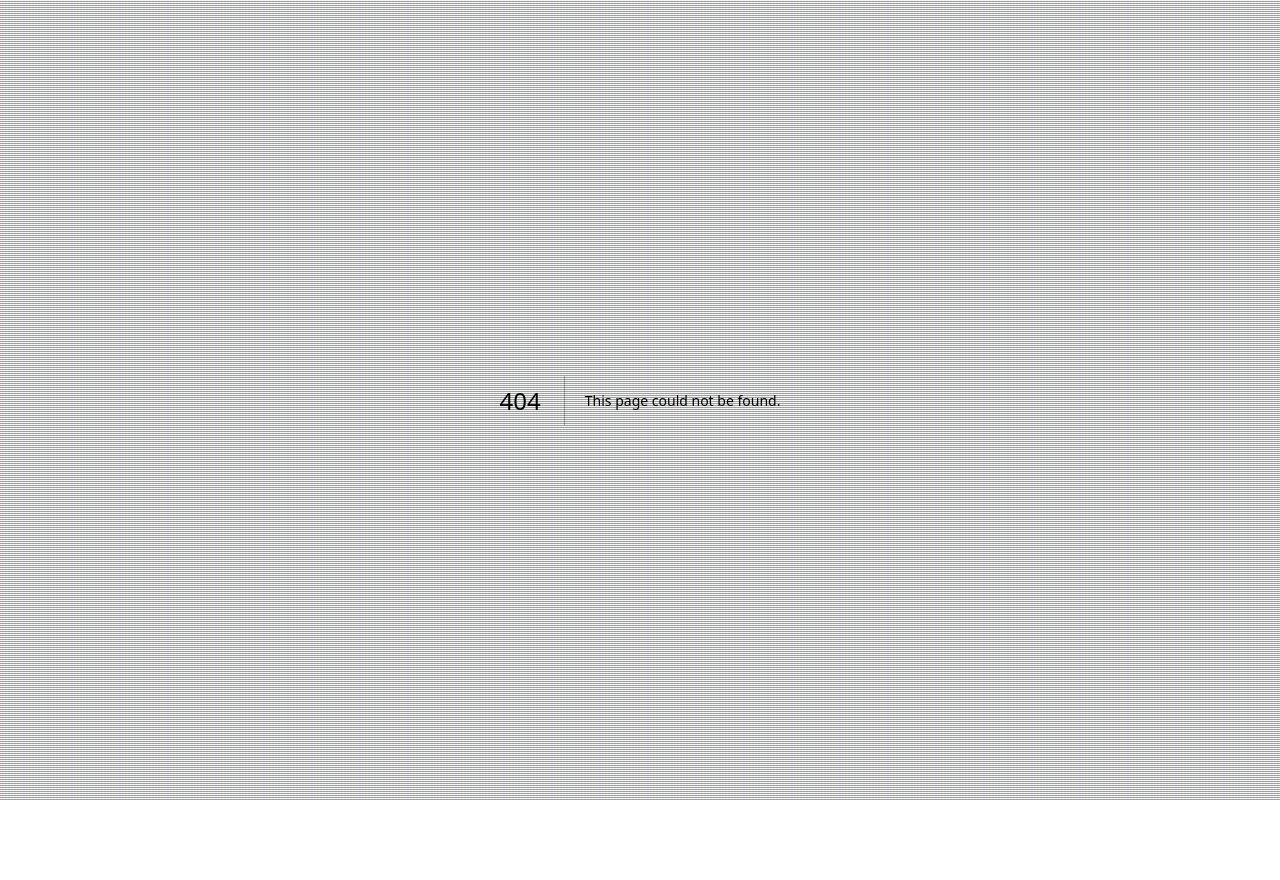
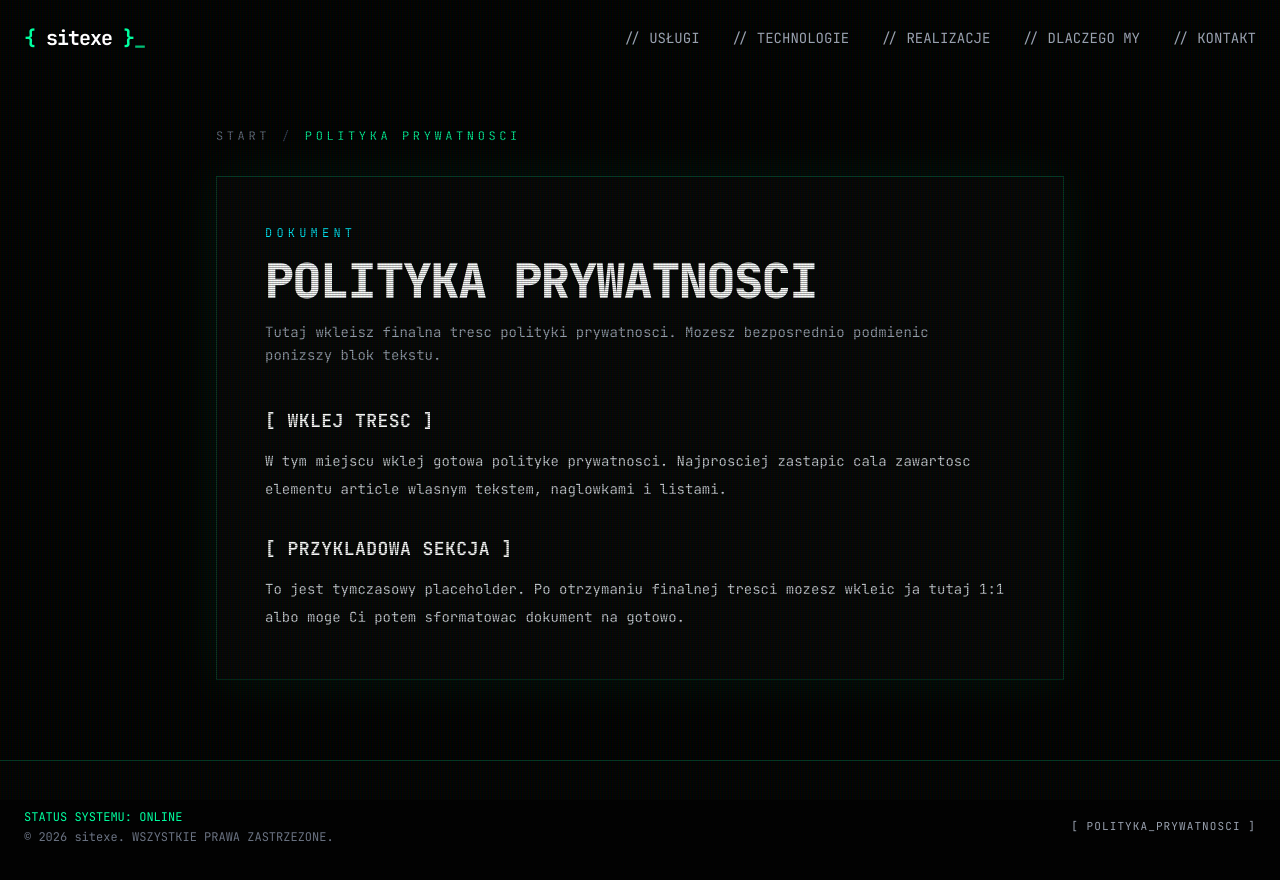
Before and after one commit to estlin75/sitexe, a Next.js app: page /polityka-prywatnosci in a window 1280 px wide. Before the commit this address had no page. Shown: the top 880 px of the page. Before the commit the page ends 800 px from the top, so only its background shows below. Built offline with nearby package versions, Linux system fonts and the light colour scheme.

Commit message:
Add privacy policy page and fix Polish UI text

```diff
--- /dev/null
+++ b/app/polityka-prywatnosci/page.tsx
@@ -0,0 +1,61 @@
+import type { Metadata } from "next"
+import Link from "next/link"
+import Navbar from "@/components/common/Navbar"
+import Footer from "@/components/common/Footer"
+
+export const metadata: Metadata = {
+  title: "Polityka prywatnosci | sitexe",
+  description: "Strona polityki prywatnosci serwisu sitexe.",
+}
+
+export default function PrivacyPolicyPage() {
+  return (
+    <main className="relative min-h-screen bg-black text-white overflow-hidden">
+      <Navbar />
+
+      <section className="relative z-10 w-full pt-32 pb-20">
+        <div className="container mx-auto px-6 max-w-4xl">
+          <div className="mb-8 font-mono text-xs text-gray-500 uppercase tracking-[0.3em]">
+            <Link href="/" className="transition-colors hover:text-cyan">
+              Start
+            </Link>
+            <span className="mx-3 text-gray-700">/</span>
+            <span className="text-matrix">Polityka prywatnosci</span>
+          </div>
+
+          <div className="border border-matrix/20 bg-[#050505] p-8 md:p-12 shadow-[0_0_50px_rgba(0,255,159,0.08)]">
+            <div className="mb-10">
+              <p className="font-mono text-xs uppercase tracking-[0.35em] text-cyan mb-4">Dokument</p>
+              <h1 className="font-mono text-3xl md:text-5xl font-black uppercase tracking-tight text-white">
+                Polityka prywatnosci
+              </h1>
+              <p className="mt-4 max-w-2xl font-mono text-sm leading-relaxed text-gray-400">
+                Tutaj wkleisz finalna tresc polityki prywatnosci. Mozesz bezposrednio podmienic ponizszy blok tekstu.
+              </p>
+            </div>
+
+            <article className="space-y-8 font-mono text-sm leading-7 text-gray-300">
+              <section>
+                <h2 className="mb-3 text-lg font-bold uppercase tracking-wide text-white">[ Wklej tresc ]</h2>
+                <p>
+                  W tym miejscu wklej gotowa polityke prywatnosci. Najprosciej zastapic cala zawartosc elementu article
+                  wlasnym tekstem, naglowkami i listami.
+                </p>
+              </section>
+
+              <section>
+                <h2 className="mb-3 text-lg font-bold uppercase tracking-wide text-white">[ Przykladowa sekcja ]</h2>
+                <p>
+                  To jest tymczasowy placeholder. Po otrzymaniu finalnej tresci mozesz wkleic ja tutaj 1:1 albo moge Ci
+                  potem sformatowac dokument na gotowo.
+                </p>
+              </section>
+            </article>
+          </div>
+        </div>
+      </section>
+
+      <Footer />
+    </main>
+  )
+}
--- a/components/common/Footer.tsx
+++ b/components/common/Footer.tsx
@@ -1,19 +1,27 @@
+import Link from "next/link"
 import { SITE_CONFIG } from "@/lib/constants"
 
 export default function Footer() {
   return (
     <footer className="relative z-10 bg-[#020202] border-t border-matrix/20 py-12">
-      <div className="container mx-auto px-6 font-mono flex flex-col md:flex-row justify-between items-center text-xs text-gray-500">
+      <div className="container mx-auto px-6 font-mono flex flex-col md:flex-row justify-between items-center gap-4 text-xs text-gray-500">
         <div className="mb-4 md:mb-0">
           <p className="text-matrix mb-1">STATUS SYSTEMU: ONLINE</p>
           <p>&copy; {new Date().getFullYear()} {SITE_CONFIG.name}. WSZYSTKIE PRAWA ZASTRZEZONE.</p>
         </div>
 
-        <div className="flex gap-6">
-          <a href="#" className="hover:text-cyan transition-colors">[ GITHUB ]</a>
-          <a href="#" className="hover:text-cyan transition-colors">[ X / TWITTER ]</a>
-          <a href="#" className="hover:text-cyan transition-colors">[ LINKEDIN ]</a>
+        <div className="flex items-center gap-4 text-[11px] uppercase tracking-widest">
+          <Link href="/polityka-prywatnosci" className="text-gray-400 transition-colors hover:text-cyan">
+            [ POLITYKA_PRYWATNOSCI ]
+          </Link>
         </div>
+
+        {/*
+          Ukryte odnosniki do uzupelnienia:
+          GitHub: https://github.com/twoj-profil
+          LinkedIn: https://www.linkedin.com/in/twoj-profil
+          Twitter: https://x.com/twoj-profil
+        */}
       </div>
     </footer>
   )
--- a/components/sections/Contact.tsx
+++ b/components/sections/Contact.tsx
@@ -8,7 +8,7 @@ import { SITE_CONFIG } from "@/lib/constants"
 
 const contactSchema = z.object({
   email: z.string().email("Niepoprawny format adresu e-mail."),
-  message: z.string().min(10, "Wiadomosc musi miec minimum 10 znakow."),
+  message: z.string().min(10, "Wiadomość musi mieć minimum 10 znaków."),
 })
 
 type ContactFormValues = z.infer<typeof contactSchema>
@@ -30,12 +30,12 @@ export default function Contact() {
       if (!response.ok) throw new Error("API Error");
 
       // Komunikat o sukcesie
-      toast.success("TRANSMISJA_ZAKONCZONA. Odezwiemy sie wkrotce.");
+      toast.success("TRANSMISJA_ZAKOŃCZONA. Odezwiemy się wkrótce.");
       reset();
 
     } catch (error) {
       // Komunikat o błędzie (np. jak podasz złe hasło w .env)
-      toast.error("BLAD: UTRACONO_POLACZENIE. Sprawdz konsole.");
+      toast.error("BŁĄD: UTRACONO_POŁĄCZENIE. Sprawdź konsolę.");
       console.error(error);
     }
   }
@@ -64,7 +64,7 @@ export default function Contact() {
               <input
                 {...register("email")}
                 className="w-full bg-black border border-gray-800 focus:border-matrix focus:ring-1 focus:ring-matrix outline-none p-3 font-mono text-sm text-white transition-all"
-                placeholder="twoj@email.pl"
+                placeholder="twój@email.pl"
               />
               {errors.email && <p className="text-red-500 font-mono text-xs mt-1">{errors.email.message}</p>}
             </div>
@@ -75,7 +75,7 @@ export default function Contact() {
                 {...register("message")}
                 rows={4}
                 className="w-full bg-black border border-gray-800 focus:border-matrix focus:ring-1 focus:ring-matrix outline-none p-3 font-mono text-sm text-white transition-all resize-none"
-                placeholder="Opisz czego potrzebujesz i jak ma wygladac projekt..."
+                placeholder="Opisz czego potrzebujesz i jak ma wyglądać projekt..."
               />
               {errors.message && <p className="text-red-500 font-mono text-xs mt-1">{errors.message.message}</p>}
             </div>
@@ -86,7 +86,7 @@ export default function Contact() {
                 disabled={isSubmitting}
                 className={`w-full py-4 font-mono font-bold uppercase tracking-widest transition-all ${isSubmitting ? 'bg-gray-800 text-gray-500 cursor-not-allowed' : 'cursor-pointer border border-matrix text-matrix hover:bg-matrix hover:text-black shadow-[0_0_15px_rgba(0,255,159,0.2)]'}`}
               >
-                {isSubmitting ? 'SZYFROWANIE_DANYCH...' : 'WYSLIJ_WIADOMOSC'}
+                {isSubmitting ? 'SZYFROWANIE_DANYCH...' : 'WYŚLIJ_WIADOMOŚĆ'}
               </button>
             </div>
           </form>
--- a/components/sections/Process.tsx
+++ b/components/sections/Process.tsx
@@ -15,7 +15,7 @@ export default function Process() {
           className="mb-16 text-center"
         >
           <h2 className="font-mono text-2xl sm:text-3xl md:text-4xl text-white font-bold mb-4 whitespace-nowrap [text-shadow:0_0_10px_rgba(255,255,255,0.22)]">
-            [ PRZEBIEG_WSPOLPRACY ]
+            [ PRZEBIEG_WSPÓŁPRACY ]
           </h2>
           <p className="font-mono text-gray-300 text-sm">Protokół realizacji projektów zdefiniowany krok po kroku.</p>
         </motion.div>
@@ -56,14 +56,14 @@ export default function Process() {
           className="mt-14"
         >
           <div className="hacker-border box-glow-cyan bg-cyan/5 p-6 md:p-8">
-            <div className="font-mono text-xs text-cyan mb-3">[ BEZPIECZNY_MODEL_PLATNOSCI ]</div>
+            <div className="font-mono text-xs text-cyan mb-3">[ BEZPIECZNY_MODEL_PŁATNOŚCI ]</div>
             <div className="font-mono text-2xl md:text-3xl font-bold text-white leading-tight">
               {PAYMENT_TERMS.upfront}
               <span className="text-cyan"> / </span>
               {PAYMENT_TERMS.final}
             </div>
             <p className="mt-4 text-sm text-gray-300 font-mono">
-              Transparentny model rozliczenia: start projektu jest aktywowany po 20%, a finalna platnosc nastepuje dopiero po pelnej akceptacji.
+              Transparentny model rozliczenia: start projektu jest aktywowany po 20%, a finalna płatność następuje dopiero po pełnej akceptacji.
             </p>
           </div>
         </motion.div>
--- a/components/sections/Services.tsx
+++ b/components/sections/Services.tsx
@@ -21,7 +21,7 @@ export default function Services() {
           className="mb-16"
         >
           <h2 className="font-mono text-3xl md:text-4xl text-white font-bold">
-            <span className="text-magenta">&gt;</span> ./uruchom_uslugi.sh
+            <span className="text-magenta">&gt;</span> ./uruchom_usługi.sh
           </h2>
           <div className="w-24 h-1 bg-magenta mt-4 box-glow-magenta" />
         </motion.div>
@@ -34,8 +34,8 @@ export default function Services() {
           className="mb-8"
         >
           <div className="inline-flex items-center gap-2 hacker-border px-4 py-2">
-            <span className="font-mono text-xs text-cyan">GLOWNE</span>
-            <span className="font-mono text-xs text-gray-500">KLUCZOWE_USLUGI</span>
+            <span className="font-mono text-xs text-cyan">GŁÓWNE</span>
+            <span className="font-mono text-xs text-gray-500">KLUCZOWE_USŁUGI</span>
           </div>
         </motion.div>
 
--- a/components/sections/WhyUs.tsx
+++ b/components/sections/WhyUs.tsx
@@ -3,20 +3,20 @@ import { motion } from "motion/react"
 
 const WHY_US_POINTS = [
   {
-    title: "1. ZERO_SCHEMATOW",
-    description: "Dostarczamy czysty i zoptymalizowany kod. Bez gotowych szablonow, tylko wydajne rozwiazania tworzone pod klienta.",
+    title: "1. ZERO_SCHEMATÓW",
+    description: "Dostarczamy czysty i zoptymalizowany kod. Bez gotowych szablonów, tylko wydajne rozwiązania tworzone pod klienta.",
   },
   {
     title: "2. SPRAWNA_REALIZACJA",
-    description: "Pracujemy szybko i metodycznie, dlatego dostarczamy projekty w krotkim czasie bez kompromisow dla jakosci.",
+    description: "Pracujemy szybko i metodycznie, dlatego dostarczamy projekty w krótkim czasie bez kompromisów dla jakości.",
   },
   {
-    title: "3. STABILNOSC_I_BEZPIECZENSTWO",
-    description: "Nasze strony i aplikacje wdrazamy zgodnie z aktualnymi standardami bezpieczenstwa i praktykami produkcyjnymi.",
+    title: "3. STABILNOŚĆ_I_BEZPIECZEŃSTWO",
+    description: "Nasze strony i aplikacje wdrażamy zgodnie z aktualnymi standardami bezpieczeństwa i praktykami produkcyjnymi.",
   },
   {
-    title: "4. PELNA_KOMUNIKACJA",
-    description: "Jestes na biezaco z kazdym krokiem realizacji. Otwarty kanal kontaktu, regularne aktualizacje i bezposredni dostep do zespolu.",
+    title: "4. PEŁNA_KOMUNIKACJA",
+    description: "Jesteś na bieżąco z każdym krokiem realizacji. Otwarty kanał kontaktu, regularne aktualizacje i bezpośredni dostęp do zespołu.",
   },
 ]
 
--- a/lib/constants.ts
+++ b/lib/constants.ts
@@ -1,17 +1,17 @@
 // TODO: Zmień na prawdziwe dane swojej firmy / agencji
 export const SITE_CONFIG = {
   name: "sitexe",
-  tagline: "Elitarne Inzynieria Web, Mobile i Aplikacji",
-  description: "Nowoczesna wizytowka agencji tworzenia stron i aplikacji",
+  tagline: "Elitarna Inżynieria Web, Mobile i Aplikacji",
+  description: "Nowoczesna wizytówka agencji tworzenia stron i aplikacji",
   email: "kontakt@sitexe.dev",
   phone: "+48 514 090 860",
 }
 
 export const NAV_LINKS = [
-  { name: "// USLUGI", href: "#services" },
+  { name: "// USŁUGI", href: "#services" },
   { name: "// TECHNOLOGIE", href: "#tech" },
   { name: "// REALIZACJE", href: "#portfolio" },
-  { name: "// KONTAKT", href: "#why-us" },
+  { name: "// DLACZEGO MY", href: "#why-us" },
   { name: "// KONTAKT", href: "#contact" },
 ]
 
@@ -22,7 +22,7 @@ export const SERVICES = [
       {
         id: "01",
         title: "Dedykowane Strony Internetowe",
-        description: "Projektowanie i wdrazanie stron internetowych na zamowienie, tworzonych od zera pod konkretne cele biznesowe klienta.",
+        description: "Projektowanie i wdrażanie stron internetowych na zamówienie, tworzonych od zera pod konkretne cele biznesowe klienta.",
         icon: "Globe",
       },
       {
@@ -38,26 +38,26 @@ export const SERVICES = [
     items: [
       {
         id: "03",
-        title: "Integracje Platnosci",
-        description: "Implementacja prostych i bezpiecznych systemow platnosci bezposrednio na stronie lub w aplikacji.",
+        title: "Integracje Płatności",
+        description: "Implementacja prostych i bezpiecznych systemów płatności bezpośrednio na stronie lub w aplikacji.",
         icon: "CreditCard",
       },
       {
         id: "04",
         title: "Bazy Danych",
-        description: "Projektowanie i konfiguracja baz danych gwarantujacych stabilny przeplyw informacji i gotowosc do skalowania.",
+        description: "Projektowanie i konfiguracja baz danych gwarantujących stabilny przepływ informacji i gotowość do skalowania.",
         icon: "Database",
       },
       {
         id: "05",
         title: "Hosting i Domeny",
-        description: "Kompleksowa obsluga hostingu i domen, od konfiguracji po uruchomienie srodowiska produkcyjnego.",
+        description: "Kompleksowa obsługa hostingu i domen, od konfiguracji po uruchomienie środowiska produkcyjnego.",
         icon: "Server",
       },
       {
         id: "06",
         title: "Design Pod Klienta",
-        description: "Warstwa wizualna i UX przygotowywane w pelnej zgodnosci z preferencjami klienta i charakterem marki.",
+        description: "Warstwa wizualna i UX przygotowywane w pełnej zgodności z preferencjami klienta i charakterem marki.",
         icon: "Palette",
       },
     ],
@@ -67,29 +67,29 @@ export const SERVICES = [
 export const PROCESS_STEPS = [
   {
     num: "01",
-    title: "ZEBRANIE_WYMAGAN",
-    desc: "Klient opisuje potrzeby, oczekiwany wyglad projektu, przesyla inspiracje oraz komplet niezbednych danych.",
+    title: "ZEBRANIE_WYMAGAŃ",
+    desc: "Klient opisuje potrzeby, oczekiwany wygląd projektu, przesyła inspiracje oraz komplet niezbędnych danych.",
   },
   {
     num: "02",
     title: "SZYBKIE_PRZYGOTOWANIE",
-    desc: "W ciagu kilku dni wracamy z gotowym projektem opartym o uzgodnione wymagania i cele wdrozeniowe.",
+    desc: "W ciągu kilku dni wracamy z gotowym projektem opartym o uzgodnione wymagania i cele wdrożeniowe.",
   },
   {
     num: "03",
-    title: "WDROZENIE_I_AKCEPTACJA",
-    desc: "Prezentujemy finalny efekt, dopracowujemy szczegoly i finalizujemy projekt po pelnej akceptacji klienta.",
+    title: "WDROŻENIE_I_AKCEPTACJA",
+    desc: "Prezentujemy finalny efekt, dopracowujemy szczegóły i finalizujemy projekt po pełnej akceptacji klienta.",
   },
   {
     num: "04",
-    title: "STALE_WSPARCIE_ZMIAN",
-    desc: "Po realizacji klient ma staly kanal kontaktu i moze zlecac kolejne modyfikacje w dowolnym momencie.",
+    title: "STAŁE_WSPARCIE_ZMIAN",
+    desc: "Po realizacji klient ma stały kanał kontaktu i może zlecać kolejne modyfikacje w dowolnym momencie.",
   },
 ]
 
 export const PAYMENT_TERMS = {
   upfront: "20% na start",
-  final: "80% po realizacji i pelnej akceptacji",
+  final: "80% po realizacji i pełnej akceptacji",
 }
 
 export const PROJECTS = [
```
